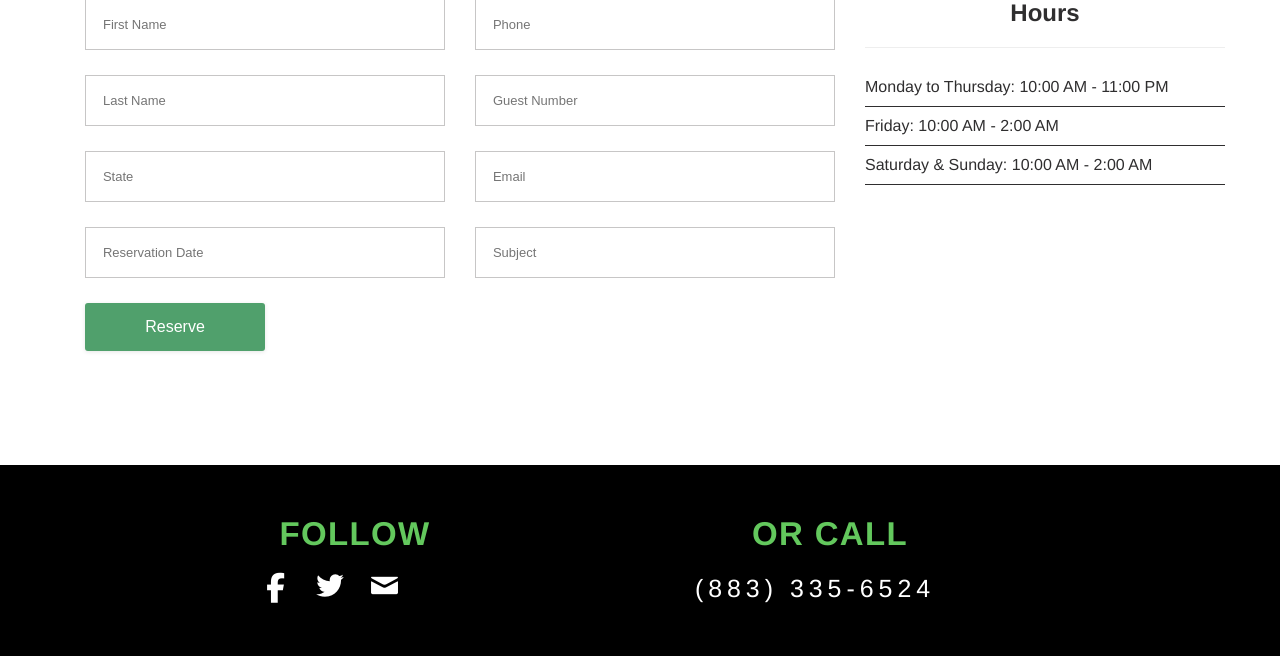
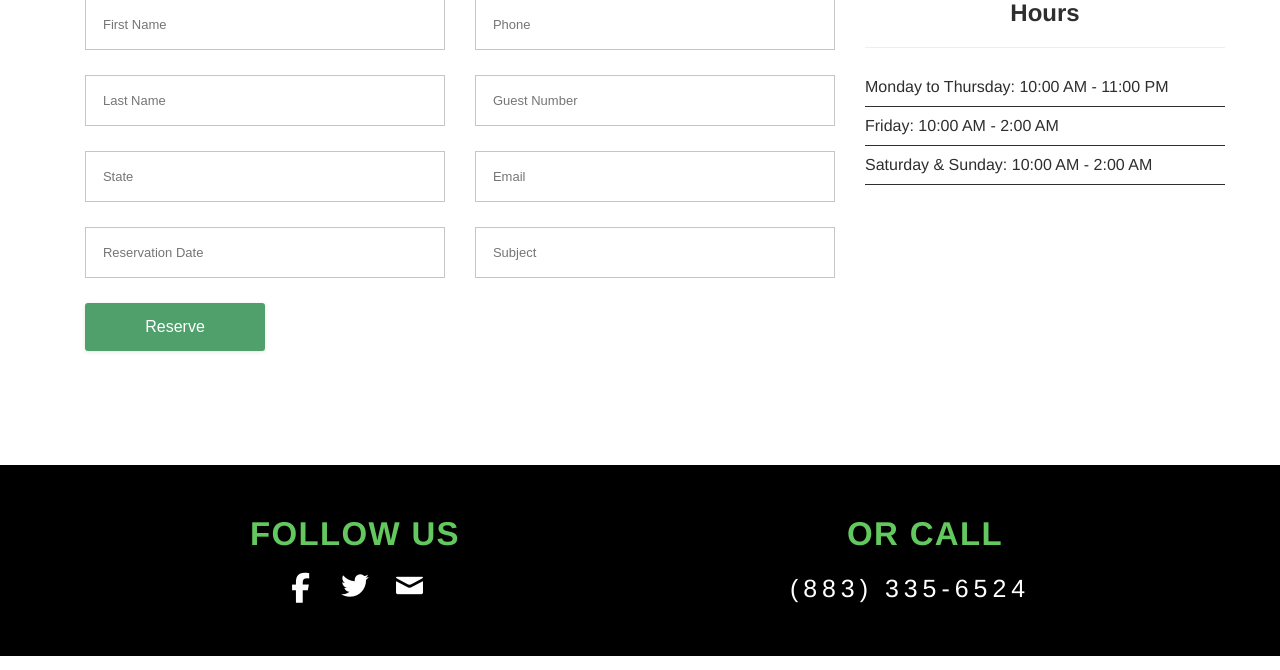
Before and after one commit to dmerk2/beers-and-burgers, a PHP site: page / in a window 1280 px wide. Shown: the part 5830-6500 px from the top of the page. Run offline with PHP 8.4, Linux system fonts and the light colour scheme; some libraries are stand-ins or nearby versions; some web fonts are replaced.

Commit message:
Minor changes

```diff
--- a/css/main.css
+++ b/css/main.css
@@ -390,8 +390,7 @@ FIRST FOOTER CONTENT
 }
 
 .social_icons li:nth-child(1),
-.social_icons li:nth-child(2),
-.social_icons li:nth-child(3) {
+.social_icons li:nth-child(2) {
     margin: 0 50px 0 0;
 }
 .social_icons li a {
--- a/index.html
+++ b/index.html
@@ -168,7 +168,7 @@
 
         <section id ="beer" class="description_content">
             <div  class="beer background_content">
-                <h1>Great <span>Place</span> to Relax</h1>
+                <h1>Great Place to Relax</h1>
             </div>
             <div class="text-content container">
                 <div class="col-md-5">
@@ -321,14 +321,14 @@
         <section class="social_connect">
             <div class="text-content container">
                 <div class="col-md-6">
-                    <span class="social_heading">FOLLOW</span>
-                    <ul class="social_icons">
+                    <span class="social_heading text-center">FOLLOW US</span>
+                    <ul class="social_icons text-center">
                         <li><a href="https://www.facebook.com/hightechdevs" target="_blank"><i class="fa fa-facebook color_animation"></i></a></li>
                         <li><a class="icon-twitter color_animation" href="https://twitter.com/hightechdevs" target="_blank"></a></li>
                         <li><a class="icon-mail color_animation" href="mailto:htdevs@gmail.com"></a></li>
                     </ul>
                 </div>
-                <div class="col-md-4">
+                <div class="col-md-6 text-center    ">
                     <span class="social_heading">OR CALL</span>
                     <span class="social_info"><a class="color_animation" href="tel:609-613-0059">(883) 335-6524</a></span>
                 </div>
@@ -382,7 +382,7 @@
 
         <footer class="sub_footer">
             <div class="container">
-                <div class="col-md-4"><p class="sub-footer-text text-center">&copy; Burgers and Beer</p></div>
+                <div class="col-md-4"><p class="sub-footer-text text-center">&copy; Beers and Burgers</p></div>
                 <div class="col-md-4"><p class="sub-footer-text text-center">Back to <a href="#top">TOP</a></p>
                 </div>
                 <div class="col-md-4"><p class="sub-footer-text text-center">Built With Care By <a href="http://www.hightechdevs.com" target="_blank"><b>High Tech Devs</b></a></p></div>
```
